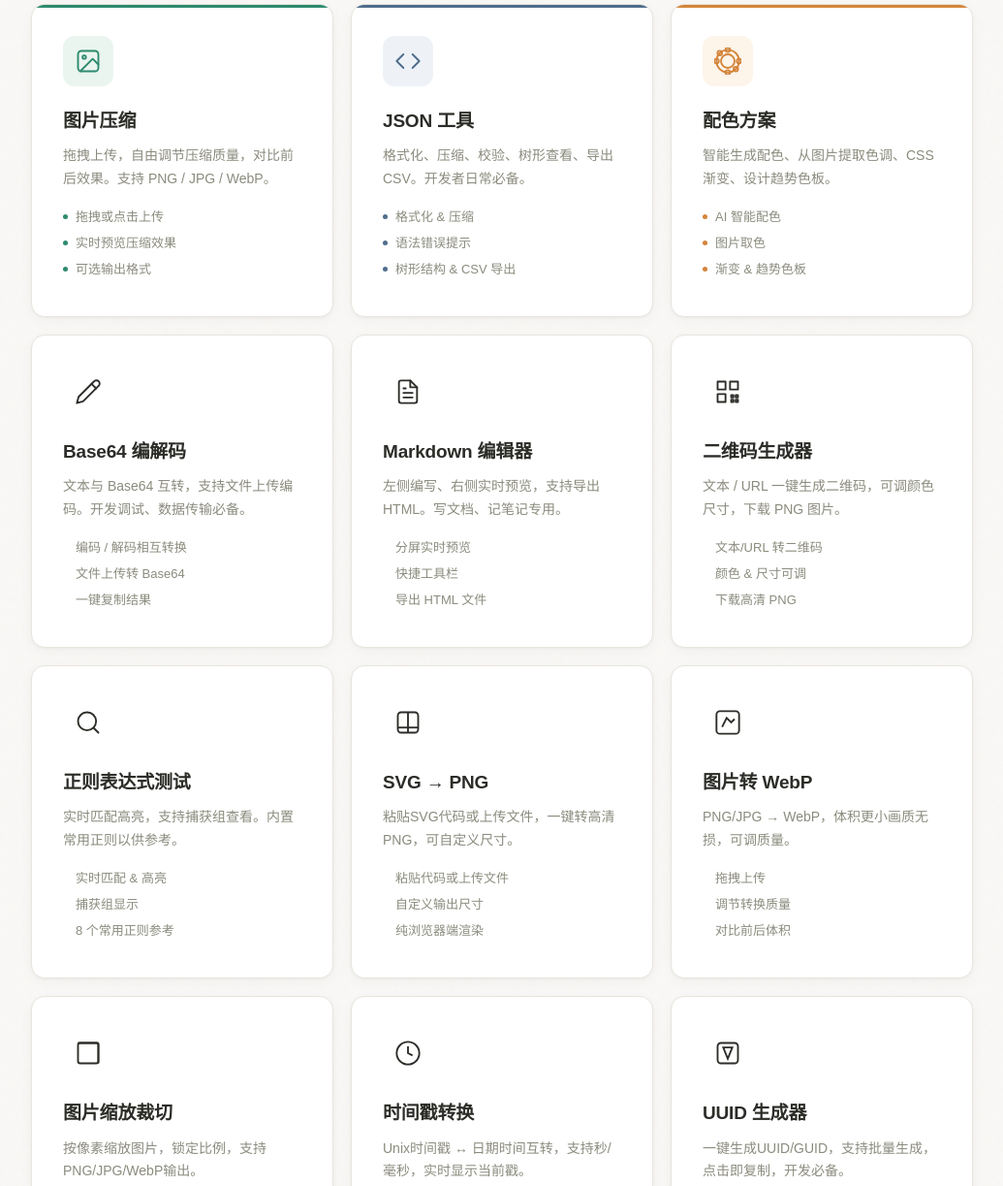
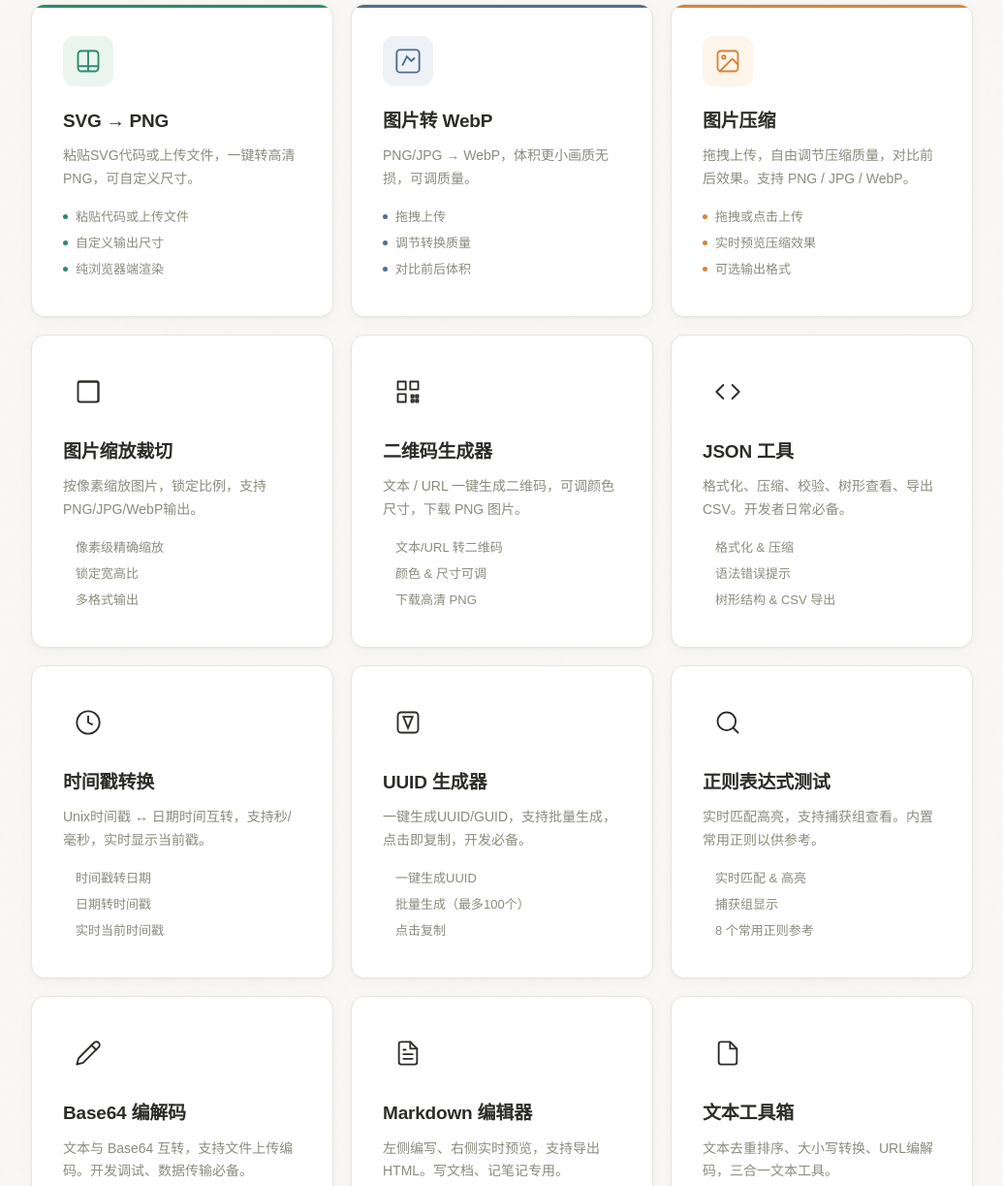
Before and after one commit to 19353023493/tool-sites, a plain HTML site: page tool-sites/index.html in a window 1280 px wide. Shown: the part 558-1781 px from the top of the page at 97% size, without its empty margins (122-1157 px from the left). Drawn offline with Linux system fonts and the light colour scheme.

Commit message:
design: 首页工具按流量热度重新排序 — 图片类>日常高频>开发工具>文本设计

```diff
--- a/tool-sites/index.html
+++ b/tool-sites/index.html
@@ -153,90 +153,7 @@ footer p{font-family:"PingFang SC","Microsoft YaHei",sans-serif;font-size:13px;c
   <div class="ad-banner">📢 广告位 — 百度联盟</div>
 
   <div class="tools-grid">
-    <a class="tool-card" href="image-compressor/">
-      <div class="accent-line"></div>
-      <div class="icon-block"><svg width="28" height="28" viewBox="0 0 24 24" fill="none" stroke="currentColor" stroke-width="1.6" stroke-linecap="round" stroke-linejoin="round"><rect x="3" y="3" width="18" height="18" rx="3"/><circle cx="8.5" cy="8.5" r="1.5"/><path d="m21 15-5-5L5 21"/></svg></div>
-      <h3>图片压缩</h3>
-      <p class="desc">拖拽上传，自由调节压缩质量，对比前后效果。支持 PNG / JPG / WebP。</p>
-      <ul class="feature-list">
-        <li>拖拽或点击上传</li>
-        <li>实时预览压缩效果</li>
-        <li>可选输出格式</li>
-      </ul>
-    </a>
-
-    <a class="tool-card" href="json-formatter/">
-      <div class="accent-line"></div>
-      <div class="icon-block"><svg width="28" height="28" viewBox="0 0 24 24" fill="none" stroke="currentColor" stroke-width="1.6" stroke-linecap="round" stroke-linejoin="round"><path d="M16 18l6-6-6-6"/><path d="M8 6l-6 6 6 6"/></svg></div>
-      <h3>JSON 工具</h3>
-      <p class="desc">格式化、压缩、校验、树形查看、导出 CSV。开发者日常必备。</p>
-      <ul class="feature-list">
-        <li>格式化 & 压缩</li>
-        <li>语法错误提示</li>
-        <li>树形结构 & CSV 导出</li>
-      </ul>
-    </a>
-
-    <a class="tool-card" href="color-palette/">
-      <div class="accent-line"></div>
-      <div class="icon-block"><svg width="28" height="28" viewBox="0 0 24 24" fill="none" stroke="currentColor" stroke-width="1.6" stroke-linecap="round" stroke-linejoin="round"><circle cx="12" cy="12" r="10"/><circle cx="12" cy="12" r="6"/><circle cx="12" cy="2" r="2"/><circle cx="12" cy="22" r="2"/><circle cx="2" cy="12" r="2"/><circle cx="22" cy="12" r="2"/><circle cx="4.9" cy="4.9" r="2"/><circle cx="19.1" cy="19.1" r="2"/></svg></div>
-      <h3>配色方案</h3>
-      <p class="desc">智能生成配色、从图片提取色调、CSS渐变、设计趋势色板。</p>
-      <ul class="feature-list">
-        <li>AI 智能配色</li>
-        <li>图片取色</li>
-        <li>渐变 & 趋势色板</li>
-      </ul>
-    </a>
-
-    <a class="tool-card" href="base64/">
-      <div class="accent-line"></div>
-      <div class="icon-block"><svg width="28" height="28" viewBox="0 0 24 24" fill="none" stroke="currentColor" stroke-width="1.6" stroke-linecap="round" stroke-linejoin="round"><path d="M17 3a2.85 2.85 0 1 1 4 4L7.5 20.5 2 22l1.5-5.5Z"/><path d="M15 5l4 4"/></svg></div>
-      <h3>Base64 编解码</h3>
-      <p class="desc">文本与 Base64 互转，支持文件上传编码。开发调试、数据传输必备。</p>
-      <ul class="feature-list">
-        <li>编码 / 解码相互转换</li>
-        <li>文件上传转 Base64</li>
-        <li>一键复制结果</li>
-      </ul>
-    </a>
-
-    <a class="tool-card" href="markdown-editor/">
-      <div class="accent-line"></div>
-      <div class="icon-block"><svg width="28" height="28" viewBox="0 0 24 24" fill="none" stroke="currentColor" stroke-width="1.6" stroke-linecap="round" stroke-linejoin="round"><path d="M14 2H6a2 2 0 0 0-2 2v16a2 2 0 0 0 2 2h12a2 2 0 0 0 2-2V8z"/><polyline points="14 2 14 8 20 8"/><line x1="16" y1="13" x2="8" y2="13"/><line x1="16" y1="17" x2="8" y2="17"/><line x1="10" y1="9" x2="8" y2="9"/></svg></div>
-      <h3>Markdown 编辑器</h3>
-      <p class="desc">左侧编写、右侧实时预览，支持导出 HTML。写文档、记笔记专用。</p>
-      <ul class="feature-list">
-        <li>分屏实时预览</li>
-        <li>快捷工具栏</li>
-        <li>导出 HTML 文件</li>
-      </ul>
-    </a>
-
-    <a class="tool-card" href="qrcode/">
-      <div class="accent-line"></div>
-      <div class="icon-block"><svg width="28" height="28" viewBox="0 0 24 24" fill="none" stroke="currentColor" stroke-width="1.6" stroke-linecap="round" stroke-linejoin="round"><rect x="3" y="3" width="7" height="7"/><rect x="14" y="3" width="7" height="7"/><rect x="3" y="14" width="7" height="7"/><rect x="15" y="15" width="2" height="2"/><rect x="19" y="15" width="2" height="2"/><rect x="15" y="19" width="2" height="2"/><rect x="19" y="19" width="2" height="2"/></svg></div>
-      <h3>二维码生成器</h3>
-      <p class="desc">文本 / URL 一键生成二维码，可调颜色尺寸，下载 PNG 图片。</p>
-      <ul class="feature-list">
-        <li>文本/URL 转二维码</li>
-        <li>颜色 & 尺寸可调</li>
-        <li>下载高清 PNG</li>
-      </ul>
-    </a>
-
-    <a class="tool-card" href="regex-tester/">
-      <div class="accent-line"></div>
-      <div class="icon-block"><svg width="28" height="28" viewBox="0 0 24 24" fill="none" stroke="currentColor" stroke-width="1.6" stroke-linecap="round" stroke-linejoin="round"><circle cx="11" cy="11" r="8"/><path d="m21 21-4.3-4.3"/></svg></div>
-      <h3>正则表达式测试</h3>
-      <p class="desc">实时匹配高亮，支持捕获组查看。内置常用正则以供参考。</p>
-      <ul class="feature-list">
-        <li>实时匹配 & 高亮</li>
-        <li>捕获组显示</li>
-        <li>8 个常用正则参考</li>
-      </ul>
-    </a>
-
+    <!-- 图片工具 — 流量最高 -->
     <a class="tool-card" href="svg-to-png/">
       <div class="accent-line"></div>
       <div class="icon-block"><svg width="28" height="28" viewBox="0 0 24 24" fill="none" stroke="currentColor" stroke-width="1.6"><rect x="3" y="3" width="18" height="18" rx="3"/><path d="M3 16.5h18"/><path d="M12 3v18"/></svg></div>
@@ -251,6 +168,13 @@ footer p{font-family:"PingFang SC","Microsoft YaHei",sans-serif;font-size:13px;c
       <p class="desc">PNG/JPG → WebP，体积更小画质无损，可调质量。</p>
       <ul class="feature-list"><li>拖拽上传</li><li>调节转换质量</li><li>对比前后体积</li></ul>
     </a>
+    <a class="tool-card" href="image-compressor/">
+      <div class="accent-line"></div>
+      <div class="icon-block"><svg width="28" height="28" viewBox="0 0 24 24" fill="none" stroke="currentColor" stroke-width="1.6" stroke-linecap="round" stroke-linejoin="round"><rect x="3" y="3" width="18" height="18" rx="3"/><circle cx="8.5" cy="8.5" r="1.5"/><path d="m21 15-5-5L5 21"/></svg></div>
+      <h3>图片压缩</h3>
+      <p class="desc">拖拽上传，自由调节压缩质量，对比前后效果。支持 PNG / JPG / WebP。</p>
+      <ul class="feature-list"><li>拖拽或点击上传</li><li>实时预览压缩效果</li><li>可选输出格式</li></ul>
+    </a>
     <a class="tool-card" href="image-resize/">
       <div class="accent-line"></div>
       <div class="icon-block"><svg width="28" height="28" viewBox="0 0 24 24" fill="none" stroke="currentColor" stroke-width="1.6"><rect x="3" y="3" width="18" height="18" rx="2"/><path d="M21 3v18M3 3h18"/></svg></div>
@@ -258,6 +182,24 @@ footer p{font-family:"PingFang SC","Microsoft YaHei",sans-serif;font-size:13px;c
       <p class="desc">按像素缩放图片，锁定比例，支持PNG/JPG/WebP输出。</p>
       <ul class="feature-list"><li>像素级精确缩放</li><li>锁定宽高比</li><li>多格式输出</li></ul>
     </a>
+
+    <!-- 日常高频 -->
+    <a class="tool-card" href="qrcode/">
+      <div class="accent-line"></div>
+      <div class="icon-block"><svg width="28" height="28" viewBox="0 0 24 24" fill="none" stroke="currentColor" stroke-width="1.6" stroke-linecap="round" stroke-linejoin="round"><rect x="3" y="3" width="7" height="7"/><rect x="14" y="3" width="7" height="7"/><rect x="3" y="14" width="7" height="7"/><rect x="15" y="15" width="2" height="2"/><rect x="19" y="15" width="2" height="2"/><rect x="15" y="19" width="2" height="2"/><rect x="19" y="19" width="2" height="2"/></svg></div>
+      <h3>二维码生成器</h3>
+      <p class="desc">文本 / URL 一键生成二维码，可调颜色尺寸，下载 PNG 图片。</p>
+      <ul class="feature-list"><li>文本/URL 转二维码</li><li>颜色 & 尺寸可调</li><li>下载高清 PNG</li></ul>
+    </a>
+    <a class="tool-card" href="json-formatter/">
+      <div class="accent-line"></div>
+      <div class="icon-block"><svg width="28" height="28" viewBox="0 0 24 24" fill="none" stroke="currentColor" stroke-width="1.6" stroke-linecap="round" stroke-linejoin="round"><path d="M16 18l6-6-6-6"/><path d="M8 6l-6 6 6 6"/></svg></div>
+      <h3>JSON 工具</h3>
+      <p class="desc">格式化、压缩、校验、树形查看、导出 CSV。开发者日常必备。</p>
+      <ul class="feature-list"><li>格式化 & 压缩</li><li>语法错误提示</li><li>树形结构 & CSV 导出</li></ul>
+    </a>
+
+    <!-- 开发工具 -->
     <a class="tool-card" href="timestamp/">
       <div class="accent-line"></div>
       <div class="icon-block"><svg width="28" height="28" viewBox="0 0 24 24" fill="none" stroke="currentColor" stroke-width="1.6"><circle cx="12" cy="12" r="10"/><polyline points="12 6 12 12 16 14"/></svg></div>
@@ -272,12 +214,42 @@ footer p{font-family:"PingFang SC","Microsoft YaHei",sans-serif;font-size:13px;c
       <p class="desc">一键生成UUID/GUID，支持批量生成，点击即复制，开发必备。</p>
       <ul class="feature-list"><li>一键生成UUID</li><li>批量生成（最多100个）</li><li>点击复制</li></ul>
     </a>
+    <a class="tool-card" href="regex-tester/">
+      <div class="accent-line"></div>
+      <div class="icon-block"><svg width="28" height="28" viewBox="0 0 24 24" fill="none" stroke="currentColor" stroke-width="1.6" stroke-linecap="round" stroke-linejoin="round"><circle cx="11" cy="11" r="8"/><path d="m21 21-4.3-4.3"/></svg></div>
+      <h3>正则表达式测试</h3>
+      <p class="desc">实时匹配高亮，支持捕获组查看。内置常用正则以供参考。</p>
+      <ul class="feature-list"><li>实时匹配 & 高亮</li><li>捕获组显示</li><li>8 个常用正则参考</li></ul>
+    </a>
+    <a class="tool-card" href="base64/">
+      <div class="accent-line"></div>
+      <div class="icon-block"><svg width="28" height="28" viewBox="0 0 24 24" fill="none" stroke="currentColor" stroke-width="1.6" stroke-linecap="round" stroke-linejoin="round"><path d="M17 3a2.85 2.85 0 1 1 4 4L7.5 20.5 2 22l1.5-5.5Z"/><path d="M15 5l4 4"/></svg></div>
+      <h3>Base64 编解码</h3>
+      <p class="desc">文本与 Base64 互转，支持文件上传编码。开发调试、数据传输必备。</p>
+      <ul class="feature-list"><li>编码 / 解码相互转换</li><li>文件上传转 Base64</li><li>一键复制结果</li></ul>
+    </a>
+
+    <!-- 文本 & 设计 -->
+    <a class="tool-card" href="markdown-editor/">
+      <div class="accent-line"></div>
+      <div class="icon-block"><svg width="28" height="28" viewBox="0 0 24 24" fill="none" stroke="currentColor" stroke-width="1.6" stroke-linecap="round" stroke-linejoin="round"><path d="M14 2H6a2 2 0 0 0-2 2v16a2 2 0 0 0 2 2h12a2 2 0 0 0 2-2V8z"/><polyline points="14 2 14 8 20 8"/><line x1="16" y1="13" x2="8" y2="13"/><line x1="16" y1="17" x2="8" y2="17"/><line x1="10" y1="9" x2="8" y2="9"/></svg></div>
+      <h3>Markdown 编辑器</h3>
+      <p class="desc">左侧编写、右侧实时预览，支持导出 HTML。写文档、记笔记专用。</p>
+      <ul class="feature-list"><li>分屏实时预览</li><li>快捷工具栏</li><li>导出 HTML 文件</li></ul>
+    </a>
     <a class="tool-card" href="text-tools/">
       <div class="accent-line"></div>
       <div class="icon-block"><svg width="28" height="28" viewBox="0 0 24 24" fill="none" stroke="currentColor" stroke-width="1.6"><path d="M14 2H6a2 2 0 0 0-2 2v16a2 2 0 0 0 2 2h12a2 2 0 0 0 2-2V8z"/><polyline points="14 2 14 8 20 8"/></svg></div>
       <h3>文本工具箱</h3>
       <p class="desc">文本去重排序、大小写转换、URL编解码，三合一文本工具。</p>
       <ul class="feature-list"><li>去重 & 排序</li><li>大小写转换</li><li>URL 编解码</li></ul>
+    </a>
+    <a class="tool-card" href="color-palette/">
+      <div class="accent-line"></div>
+      <div class="icon-block"><svg width="28" height="28" viewBox="0 0 24 24" fill="none" stroke="currentColor" stroke-width="1.6" stroke-linecap="round" stroke-linejoin="round"><circle cx="12" cy="12" r="10"/><circle cx="12" cy="12" r="6"/><circle cx="12" cy="2" r="2"/><circle cx="12" cy="22" r="2"/><circle cx="2" cy="12" r="2"/><circle cx="22" cy="12" r="2"/><circle cx="4.9" cy="4.9" r="2"/><circle cx="19.1" cy="19.1" r="2"/></svg></div>
+      <h3>配色方案</h3>
+      <p class="desc">智能生成配色、从图片提取色调、CSS渐变、设计趋势色板。</p>
+      <ul class="feature-list"><li>AI 智能配色</li><li>图片取色</li><li>渐变 & 趋势色板</li></ul>
     </a>
   </div>
 
```
